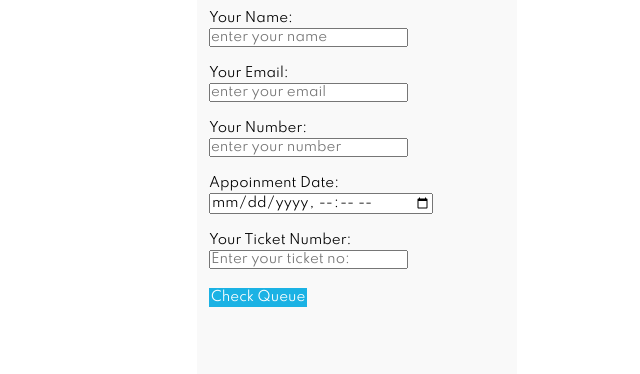
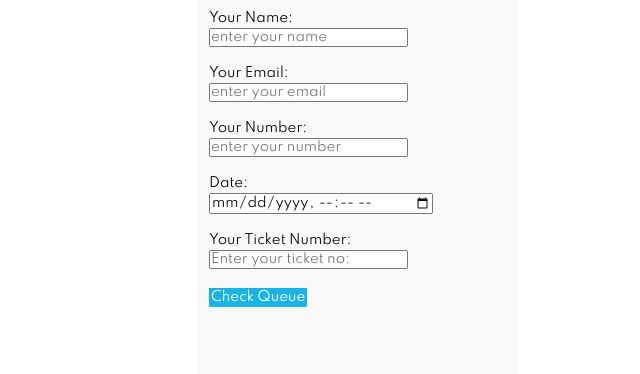
Before and after one commit to yugpatel9597/airport, a Flask app: page / in a window 1280 px wide. Shown: the part 1838-2212 px from the top of the page, without its empty margins (283-923 px from the left). Run offline with Flask 3, Linux system fonts and the light colour scheme.

Commit message:
Update index.html

```diff
--- a/templates/index.html
+++ b/templates/index.html
@@ -122,7 +122,7 @@
             <tr><td><label id="label-number">Your Number:</label></td></tr>
             <tr><td><input type="number" name="no" class="box" placeholder="enter your number"></td></tr>
             <tr><td><br></td></tr>
-            <tr><td><label>Appoinment Date:</label></td></tr>
+            <tr><td><label>Date:</label></td></tr>
             <tr><td><input type="datetime-local" name="date" class="box"></td></tr>
             <tr><td><br></td></tr>
             <tr><td><label id="label-ticket">Your Ticket Number:</label></td></tr>
```
